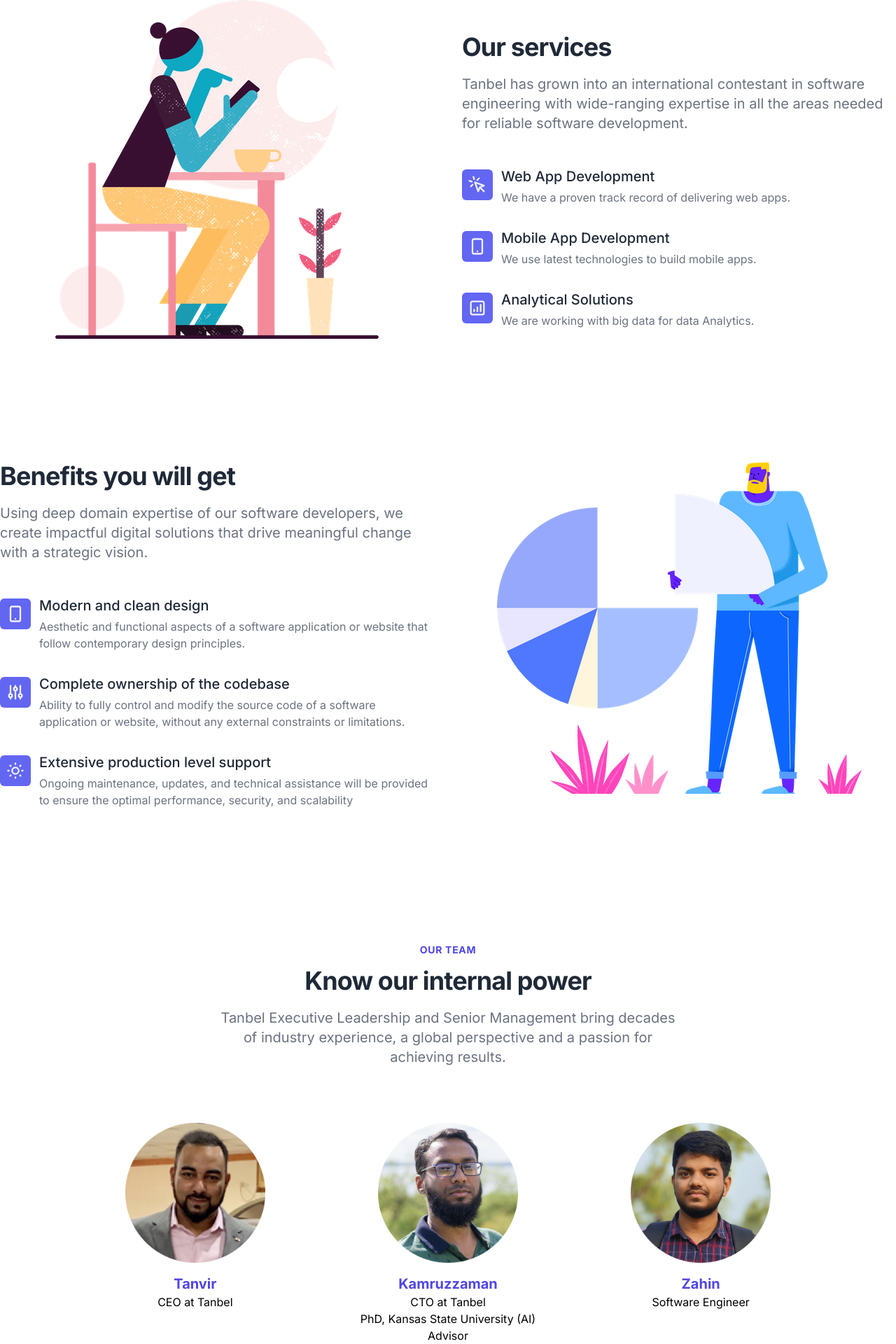
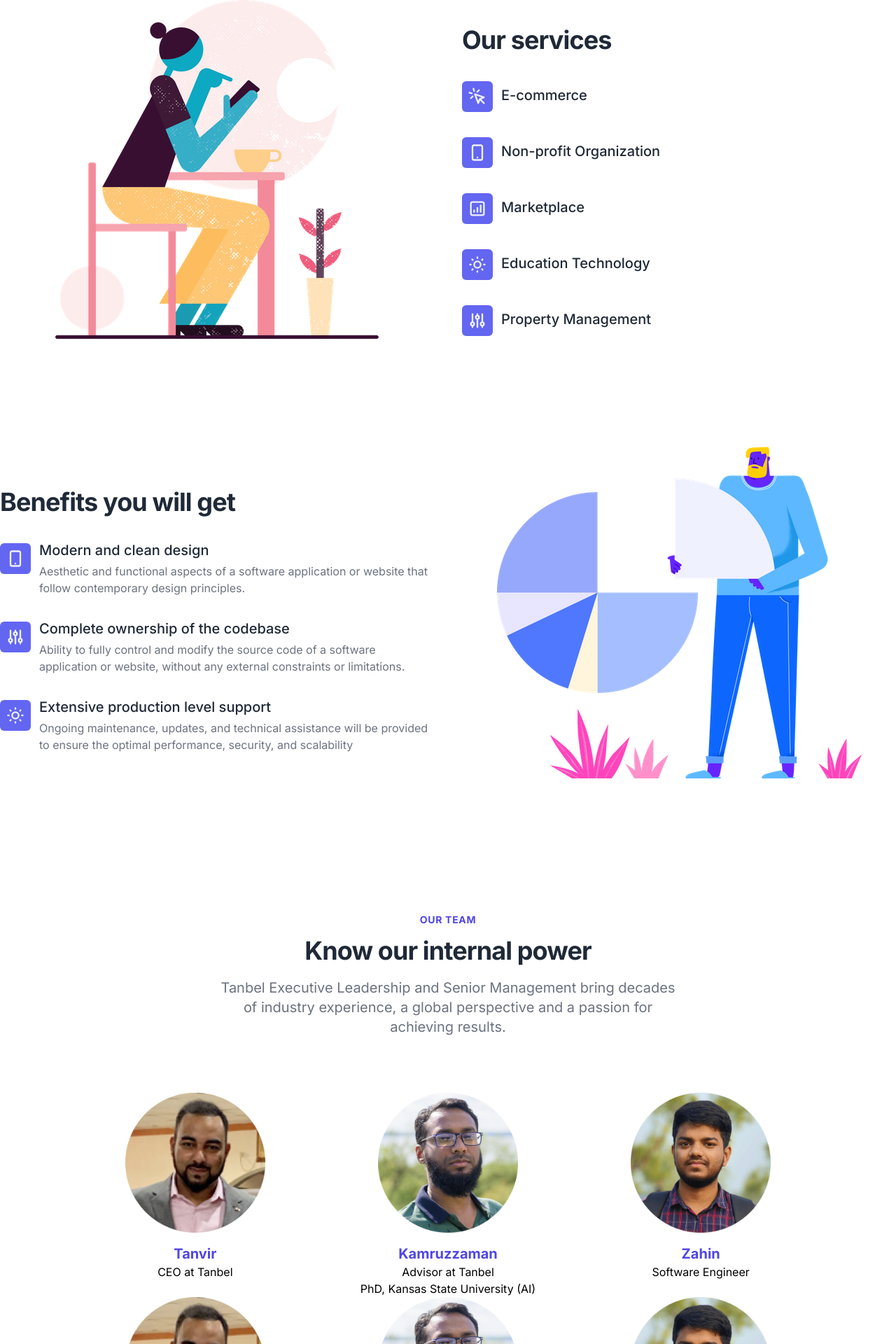
Before and after one commit to tanbelinc/tanbel-marketing, a Next.js app: page / in a window 1280 px wide. Shown: the part 1757-3677 px from the top of the page at 70% size. Built offline with nearby package versions, Linux system fonts and the light colour scheme.

Commit message:
Added contents

```diff
--- a/components/benefits.js
+++ b/components/benefits.js
@@ -35,9 +35,9 @@
                 {data.title}
               </h3>
 
-              <p className="max-w-2xl py-4 text-lg leading-normal text-gray-500 lg:text-xl xl:text-xl dark:text-gray-300">
+              {/* <p className="max-w-2xl py-4 text-lg leading-normal text-gray-500 lg:text-xl xl:text-xl dark:text-gray-300">
                 {data.desc}
-              </p>
+              </p> */}
             </div>
 
             <div className="w-full mt-5">
@@ -57,7 +57,7 @@
 function Benefit(props) {
   return (
     <>
-      <div className="flex items-start mt-8 space-x-3">
+      <div className={`flex items-${!props.children ? "center" : "start"} mt-8 space-x-3`}>
         <div className="flex items-center justify-center flex-shrink-0 mt-1 bg-indigo-500 rounded-md w-11 h-11 ">
           {React.cloneElement(props.icon, {
             className: "w-7 h-7 text-indigo-50",
@@ -67,9 +67,9 @@
           <h4 className="text-xl font-medium text-gray-800 dark:text-gray-200">
             {props.title}
           </h4>
-          <p className="mt-1 text-gray-500 dark:text-gray-400">
+          {props.children && <p className="mt-1 text-gray-500 dark:text-gray-400">
             {props.children}
-          </p>
+          </p>}
         </div>
       </div>
     </>
--- a/components/data.js
+++ b/components/data.js
@@ -15,20 +15,26 @@
   desc: "Tanbel has grown into an international contestant in software engineering with wide-ranging expertise in all the areas needed for reliable software development.",
   image: "./img/benefit-one.png",
   bullets: [
+    // ecommerce, non- profit organization, e-commerce, marketplace, ed-tech and property management
     {
-      title: "Web App Development",
-      desc: "We have a proven track record of delivering web apps.",
+      title: "E-commerce",
       icon: <CursorClickIcon />,
     },
     {
-      title: "Mobile App Development",
-      desc: "We use latest technologies to build mobile apps.",
+      title: "Non-profit Organization",
       icon: <DeviceMobileIcon />,
     },
     {
-      title: "Analytical Solutions",
-      desc: "We are working with big data for data Analytics.",
+      title: "Marketplace",
       icon: <ChartSquareBarIcon />,
+    },
+    {
+      title: "Education Technology",
+      icon: <SunIcon />,
+    },
+    {
+      title: "Property Management",
+      icon: <AdjustmentsIcon />,
     },
   ],
 };
--- a/resources/team.js
+++ b/resources/team.js
@@ -6,8 +6,8 @@
   },
   {
     name: "Kamruzzaman",
-    title: "CTO at Tanbel",
-    description: ["PhD, Kansas State University (AI)", "Advisor"],
+    title: "Advisor at Tanbel",
+    description: ["PhD, Kansas State University (AI)"],
     image: "./member/Kamruzzaman.png",
   },
   {
```
